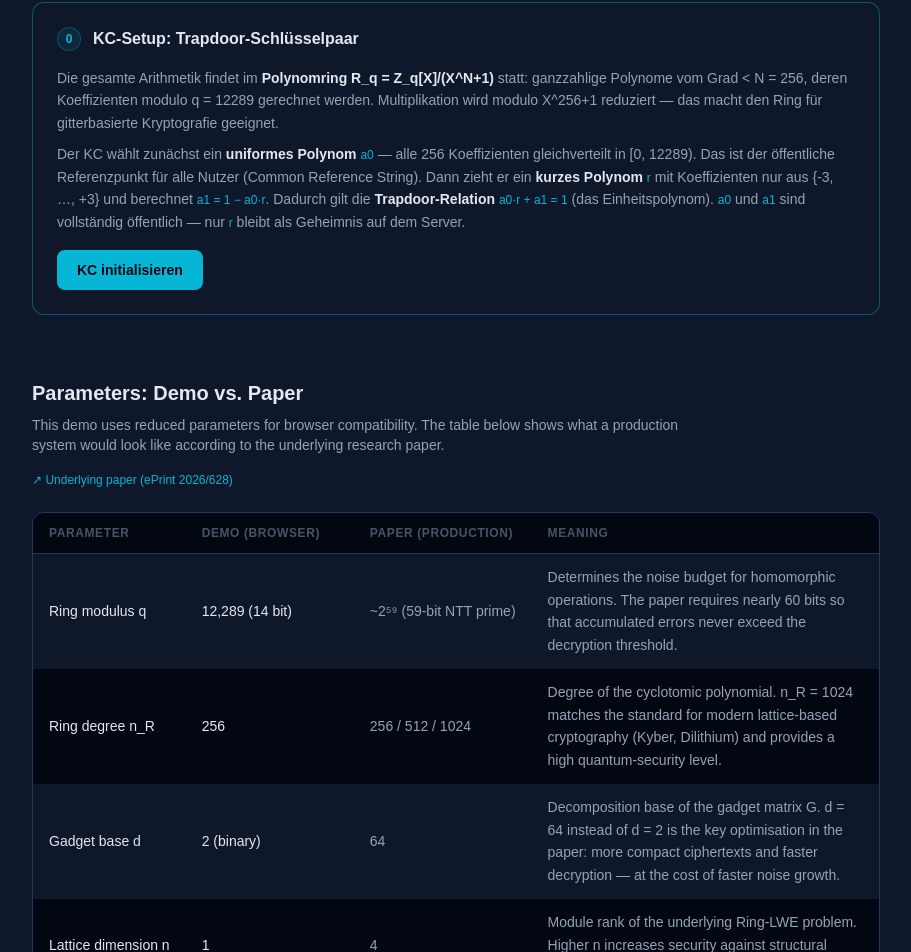
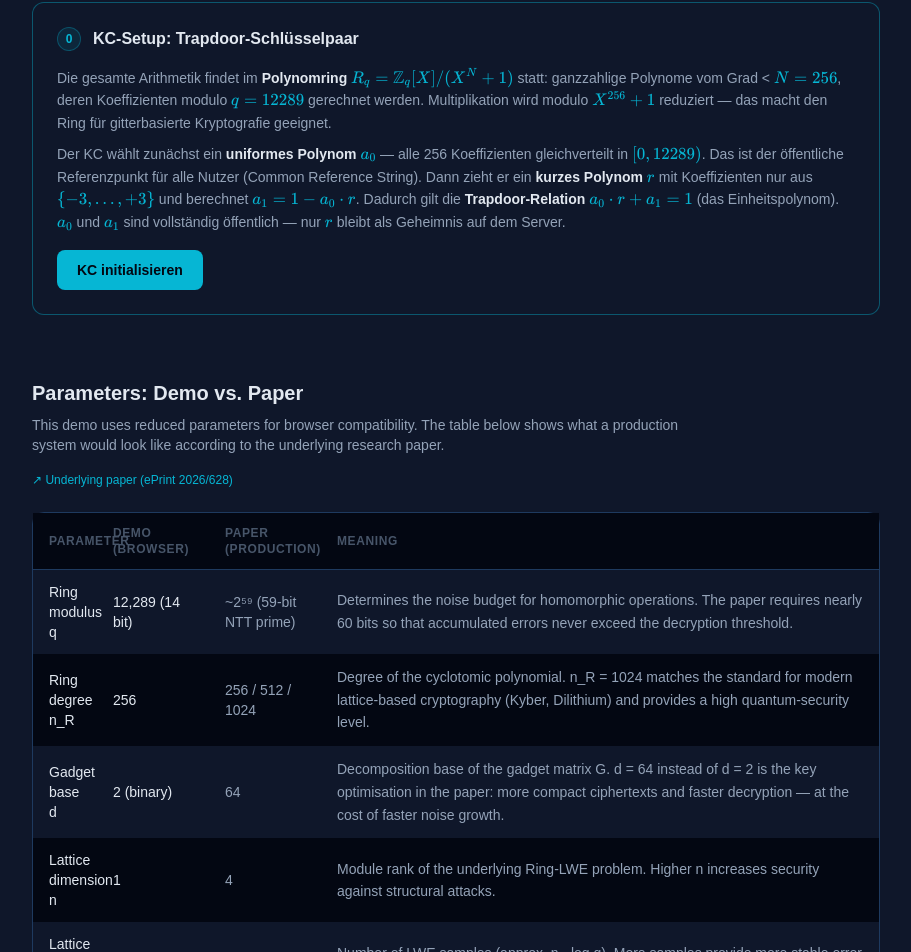
Before and after one commit to BeyondShor/beyond-shor, a Next.js app in the folder frontend/: page /en/rbe in a window 1280 px wide. Shown: the part 828-1780 px from the top of the page, without its empty margins (184-1095 px from the left). Built offline with nearby package versions, Linux system fonts and the light colour scheme; no server answers; a web font is replaced by a local one.

Commit message:
Implement details for rbe page

```diff
--- a/frontend/app/[locale]/rbe/page.tsx
+++ b/frontend/app/[locale]/rbe/page.tsx
@@ -83,8 +83,14 @@ export default async function RbePage({ params }: PageProps) {
             ↗ {t('paperLinkText')}
           </a>
 
-          <div className="overflow-x-auto rounded-xl border border-[var(--color-border)]">
-            <table className="w-full text-sm">
+          <div className="rounded-xl border border-[var(--color-border)]">
+            <table className="w-full text-sm table-fixed">
+              <colgroup>
+                <col className="w-16" />
+                <col className="w-28" />
+                <col className="w-28" />
+                <col />
+              </colgroup>
               <thead>
                 <tr className="border-b border-[var(--color-border)] bg-[var(--color-bg-base)]">
                   <th className="px-4 py-3 text-left font-mono text-xs text-[var(--color-text-dim)] uppercase tracking-wider">
@@ -107,13 +113,13 @@ export default async function RbePage({ params }: PageProps) {
                     key={key}
                     className={i % 2 === 0 ? 'bg-[var(--color-bg-surface)]' : 'bg-[var(--color-bg-base)]'}
                   >
-                    <td className="px-4 py-3 font-mono text-[var(--color-accent)] whitespace-nowrap">
+                    <td className="px-4 py-3 font-mono text-[var(--color-accent)]">
                       {t(`param_${key}_name` as Parameters<typeof t>[0])}
                     </td>
-                    <td className="px-4 py-3 font-mono text-[var(--color-text-base)] whitespace-nowrap">
+                    <td className="px-4 py-3 font-mono text-[var(--color-text-base)] break-words">
                       {t(`param_${key}_demo` as Parameters<typeof t>[0])}
                     </td>
-                    <td className="px-4 py-3 font-mono text-[var(--color-text-muted)] whitespace-nowrap">
+                    <td className="px-4 py-3 font-mono text-[var(--color-text-muted)] break-words">
                       {t(`param_${key}_paper` as Parameters<typeof t>[0])}
                     </td>
                     <td className="px-4 py-3 text-[var(--color-text-muted)] hidden md:table-cell leading-relaxed">
--- a/frontend/components/RbePlayground.tsx
+++ b/frontend/components/RbePlayground.tsx
@@ -1,6 +1,7 @@
 'use client';
 
 import { useRef, useState, useEffect } from 'react';
+import katex from 'katex';
 import type {
   WorkerInMessage, WorkerOutMessage,
   ApiSetupResponse, ApiRegisterResponse, ApiHskResponse,
@@ -124,6 +125,17 @@ function Mono({ children, dim }: { children: React.ReactNode; dim?: boolean }) {
     <code className={`font-mono text-xs ${dim ? 'text-[var(--color-text-dim)]' : 'text-[var(--color-primary)]'}`}>
       {children}
     </code>
+  );
+}
+
+// Inline KaTeX math — re-uses the katex CSS already loaded globally in layout.tsx
+function M({ children }: { children: string }) {
+  const html = katex.renderToString(children, { throwOnError: false, output: 'html' });
+  return (
+    <span
+      className="text-[var(--color-primary)]"
+      dangerouslySetInnerHTML={{ __html: html }}
+    />
   );
 }
 
@@ -507,7 +519,7 @@ export default function RbePlayground() {
             <strong className="text-[var(--color-text-base)]">Registration-Based Encryption (RBE)</strong> geht
             einen anderen Weg: Ein <strong className="text-[var(--color-text-base)]">Key Curator (KC)</strong> übernimmt
             die Registrierung, kennt aber <em>keinen einzigen Secret Key</em>. Jeder Nutzer generiert sein Schlüsselpaar
-            lokal im Browser und übergibt nur den Public Key an den KC. Dieser addiert alle Public Keys zu einem
+            lokal auf seinem Gerät und übergibt nur den Public Key an den KC. Dieser addiert alle Public Keys zu einem
             einzigen aggregierten Wert <Mono>mpkAgg</Mono> auf — der Sender braucht nur diesen einen Wert
             und den <strong className="text-[var(--color-text-base)]">Namen des Empfängers</strong> (seine Identität).
           </p>
@@ -530,22 +542,22 @@ export default function RbePlayground() {
 
         <div className="text-sm text-[var(--color-text-muted)] mb-4 leading-relaxed space-y-2">
           <p>
-            Die gesamte Arithmetik findet im <strong className="text-[var(--color-text-base)]">Polynomring
-            R_q = Z_q[X]/(X^N+1)</strong> statt: ganzzahlige Polynome vom Grad &lt; N = {N},
-            deren Koeffizienten modulo q = {Q} gerechnet werden. Multiplikation wird modulo
-            X^{N}+1 reduziert — das macht den Ring für gitterbasierte Kryptografie geeignet.
+            Die gesamte Arithmetik findet im <strong className="text-[var(--color-text-base)]">Polynomring{' '}
+            <M>{`R_q = \\mathbb{Z}_q[X]/(X^N+1)`}</M></strong> statt: ganzzahlige Polynome vom Grad{' '}
+            {'<'} <M>{`N = ${N}`}</M>, deren Koeffizienten modulo <M>{`q = ${Q}`}</M> gerechnet werden.
+            Multiplikation wird modulo <M>{`X^{${N}}+1`}</M> reduziert — das macht den Ring für gitterbasierte Kryptografie geeignet.
           </p>
           <p>
             Der KC wählt zunächst ein <strong className="text-[var(--color-text-base)]">uniformes
-            Polynom</strong> <Mono>a0</Mono> — alle {N} Koeffizienten gleichverteilt in [0, {Q}).
-            Das ist der öffentliche Referenzpunkt für alle Nutzer (Common Reference String).
+            Polynom</strong> <M>{'a_0'}</M> — alle {N} Koeffizienten gleichverteilt in{' '}
+            <M>{`[0, ${Q})`}</M>. Das ist der öffentliche Referenzpunkt für alle Nutzer (Common Reference String).
             Dann zieht er ein <strong className="text-[var(--color-text-base)]">kurzes Polynom</strong>{' '}
-            <Mono>r</Mono> mit Koeffizienten nur aus {'{'}-{B}, …, +{B}{'}'} und berechnet{' '}
-            <Mono>a1 = 1 − a0·r</Mono>. Dadurch gilt die{' '}
+            <M>r</M> mit Koeffizienten nur aus <M>{`\\{-${B}, \\ldots, +${B}\\}`}</M> und berechnet{' '}
+            <M>{'a_1 = 1 - a_0 \\cdot r'}</M>. Dadurch gilt die{' '}
             <strong className="text-[var(--color-text-base)]">Trapdoor-Relation</strong>{' '}
-            <Mono>a0·r + a1 = 1</Mono> (das Einheitspolynom).{' '}
-            <Mono>a0</Mono> und <Mono>a1</Mono> sind vollständig öffentlich —
-            nur <Mono>r</Mono> bleibt als Geheimnis auf dem Server.
+            <M>{'a_0 \\cdot r + a_1 = 1'}</M> (das Einheitspolynom).{' '}
+            <M>{'a_0'}</M> und <M>{'a_1'}</M> sind vollständig öffentlich —
+            nur <M>r</M> bleibt als Geheimnis auf dem Server.
           </p>
         </div>
 
@@ -561,12 +573,12 @@ export default function RbePlayground() {
               equation="1 − a0·r" />
             <Callout variant="info">
               <strong>Warum ist das ein Trapdoor?</strong>{' '}
-              Wer <Mono>r</Mono> kennt, kann aus <Mono>a0</Mono> und <Mono>a1</Mono>
+              Wer <M>r</M> kennt, kann aus <M>{'a_0'}</M> und <M>{'a_1'}</M>
               für jeden Empfänger einen maßgeschneiderten Hilfschlüssel berechnen.
-              Wer <Mono>r</Mono> nicht kennt, müsste dafür das
-              Ring-LWE-Problem lösen — das gilt als quantencomputersicher schwer.
-              N_max = {N_MAX}: In dieser Demo können maximal {N_MAX} Nutzer registriert werden
-              (die sogenannte Bounded-N-Eigenschaft von RBE).
+              Wer <M>r</M> nicht kennt, müsste dafür das Ring-LWE-Problem lösen —
+              das gilt als quantencomputersicher schwer.
+              <M>{`N_{\\max} = ${N_MAX}`}</M>: In dieser Demo können maximal {N_MAX} Nutzer
+              registriert werden (die sogenannte Bounded-N-Eigenschaft von RBE).
             </Callout>
           </div>
         )}
@@ -581,20 +593,21 @@ export default function RbePlayground() {
 
           <div className="text-sm text-[var(--color-text-muted)] mb-5 leading-relaxed space-y-2">
             <p>
-              Jeder Nutzer generiert sein Schlüsselpaar <strong>lokal im Browser</strong>,
-              basierend auf dem Sicherheitsprinzip{' '}
+              Jeder Nutzer generiert sein Schlüsselpaar <strong>lokal auf seinem Gerät</strong>{' '}
+              (in dieser Demo: im Browser — es könnte genauso gut eine App, ein Desktop-Programm
+              oder ein Hardware-Token sein), basierend auf dem Sicherheitsprinzip{' '}
               <strong className="text-[var(--color-text-base)]">Ring-LWE</strong> (Ring Learning With Errors):
-              Man zieht einen geheimen Schlüssel <Mono>sk</Mono> und einen Fehlerterm <Mono>e</Mono> —
-              beide mit Koeffizienten nur aus {'{'}-{B}, …, +{B}{'}'}  (also sehr kleine Werte).
-              Der Public Key ergibt sich dann als{' '}
-              <Mono>pk = a0·sk + e</Mono>. Die Sicherheit beruht darauf, dass es ohne Kenntnis
-              von <Mono>sk</Mono> rechnerisch nicht möglich ist, den kleinen Fehler <Mono>e</Mono>
-              vom Ergebnis zu trennen — selbst mit einem Quantencomputer (unter der Ring-LWE-Annahme).
+              Man zieht einen geheimen Schlüssel <M>sk</M> und einen Fehlerterm <M>e</M> —
+              beide mit Koeffizienten nur aus <M>{`\\{-${B}, \\ldots, +${B}\\}`}</M> (also sehr kleine Werte).
+              Der Public Key ergibt sich dann als <M>{'pk = a_0 \\cdot sk + e'}</M>.
+              Die Sicherheit beruht darauf, dass es ohne Kenntnis von <M>sk</M> rechnerisch
+              nicht möglich ist, den kleinen Fehler <M>e</M> vom Ergebnis zu trennen —
+              selbst mit einem Quantencomputer (unter der Ring-LWE-Annahme).
             </p>
             <p>
-              Nur der Public Key <Mono>pk</Mono> wird an den KC geschickt. Dieser addiert ihn
-              zum aggregierten Public Key <Mono>mpkAgg = pk_alice + pk_bob + pk_charlie</Mono>.
-              Der Secret Key verlässt niemals den Browser.
+              Nur <M>pk</M> wird an den KC geschickt. Dieser addiert ihn zum aggregierten
+              Public Key <M>{'\\mathit{mpkAgg} = pk_{\\text{alice}} + pk_{\\text{bob}} + pk_{\\text{charlie}}'}</M>.
+              Der Secret Key verlässt niemals das Gerät des Nutzers.
             </p>
           </div>
 
```
